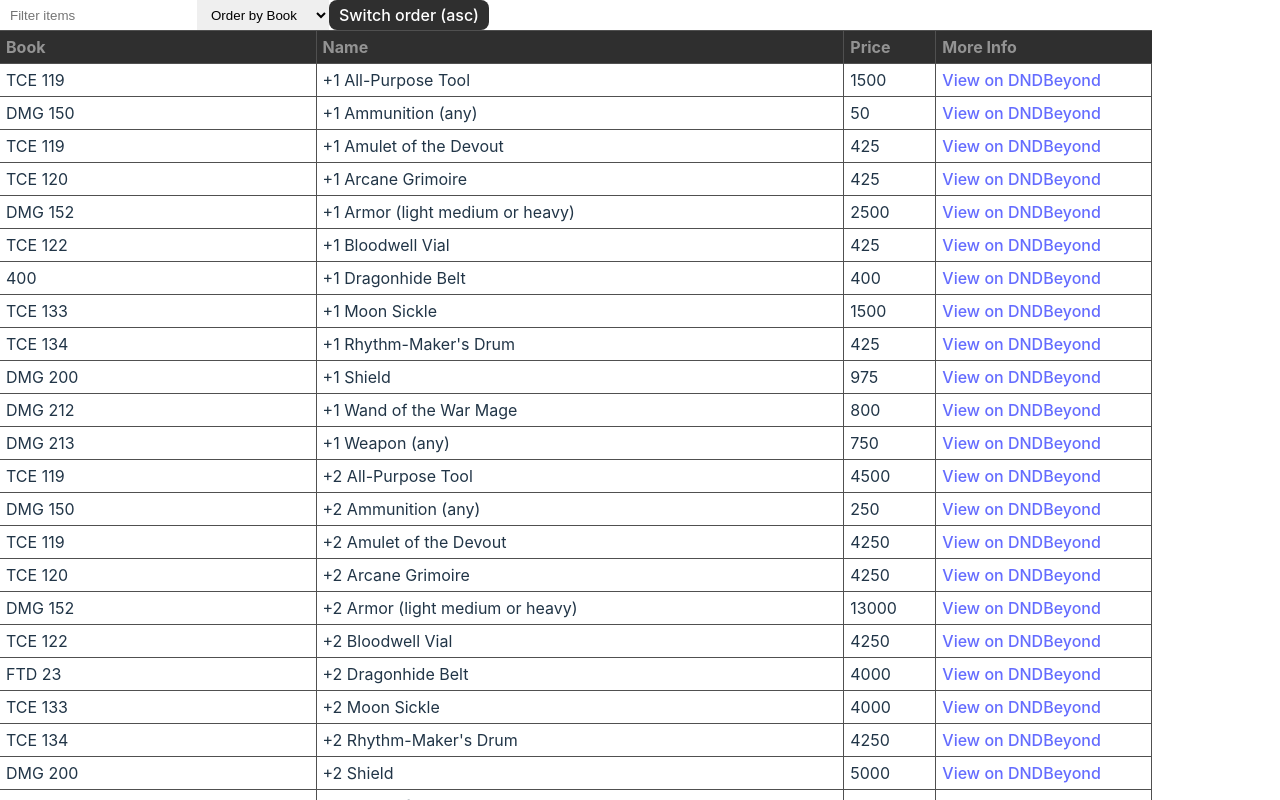
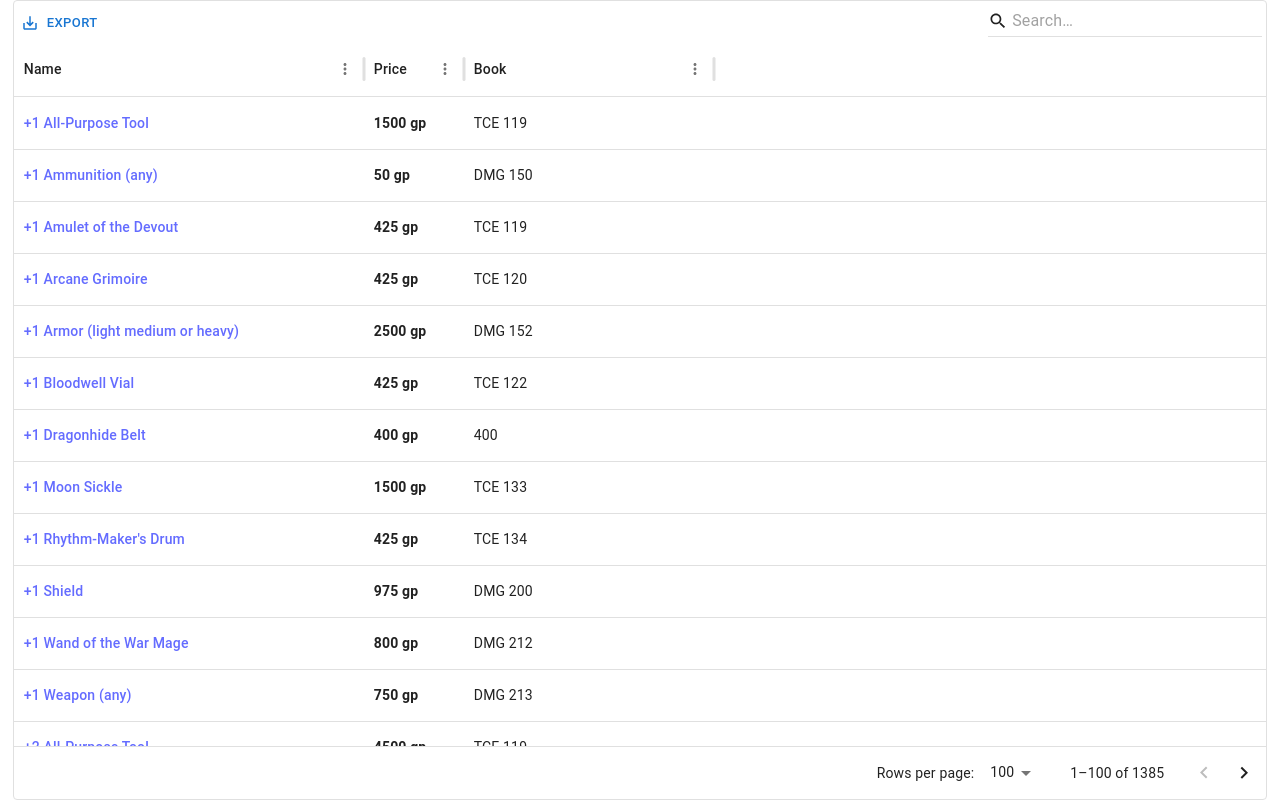
Before and after one commit to edlost113/avgprice, a React (Vite) app in the folder avgprice/: page / in a window 1280 px wide. Shown: the top 800 px of the page. Built offline with nearby package versions, Linux system fonts and the light colour scheme.

Commit message:
switched to grid view

```diff
--- a/avgprice/src/App.tsx
+++ b/avgprice/src/App.tsx
@@ -1,9 +1,49 @@
 import { Table } from './components/Table'
 import { data } from './data'
+import { DataGrid,GridToolbar } from "@mui/x-data-grid";
+import { capitalize } from './utils'
+import { encode } from './utils'
+const columns = [
+  { field: "name", headerName: "Name", width: 350, filterable: true,
+    renderCell: (params) => (
+        <a href={`https://www.dndbeyond.com/magic-items?filter-partnered-content=t&filter-search=${encode(params.value)}`} target="_blank" rel="noreferrer">
+                          {params.value}
+                        </a>
+    ),
+
+
+  },
+  { field: "price", headerName: "Price", width: 100,
+    renderCell: (params) => (
+      <strong>
+        {params.value} gp
+      </strong>
+    ),
+  },
+  { field: "book", headerName: "Book", width: 250 },
+];
+
+function getRowId(row) {
+  return row.name;
+}
 
 const App = () => {
   return (
-    <Table rows={data} />
+    <div style={{ height: "100%", width: "98%", top: "0", position: "absolute", left: "1%" }}>
+      <DataGrid rows={data}
+      columns={columns}
+      getRowId={getRowId}
+      disableColumnFilter
+      disableColumnSelector
+      disableDensitySelector
+      slots={{ toolbar: GridToolbar }}
+      slotProps={{
+        toolbar: {
+          showQuickFilter: true,
+        },
+      }}
+      />
+    </div>
   )
 }
 
```
Also changed, not shown: avgprice/package.json (+7 -1 lines), 2 other files (tests, documents, lock files or other folders).
